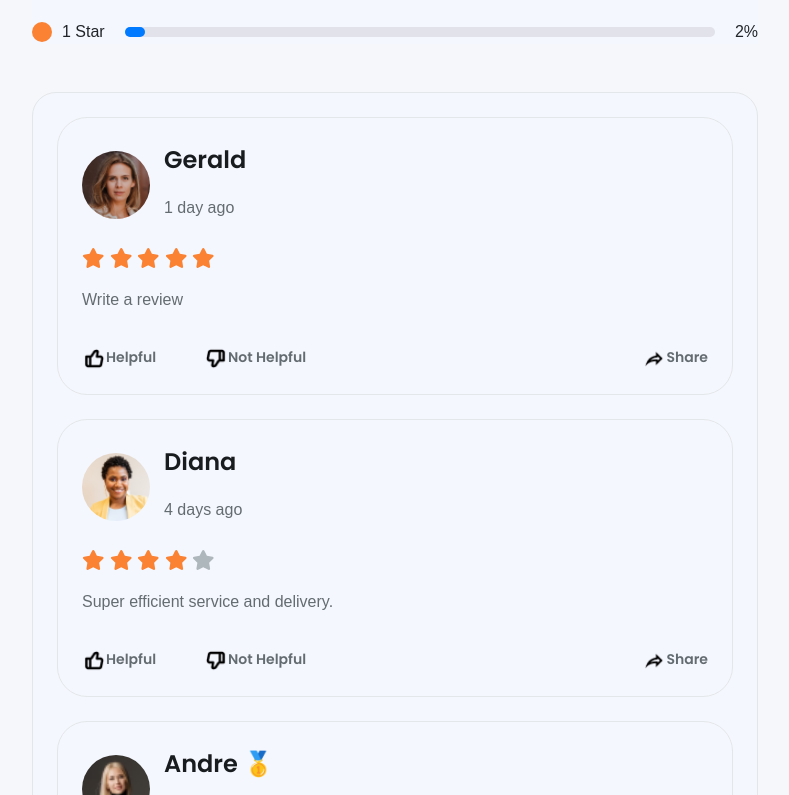
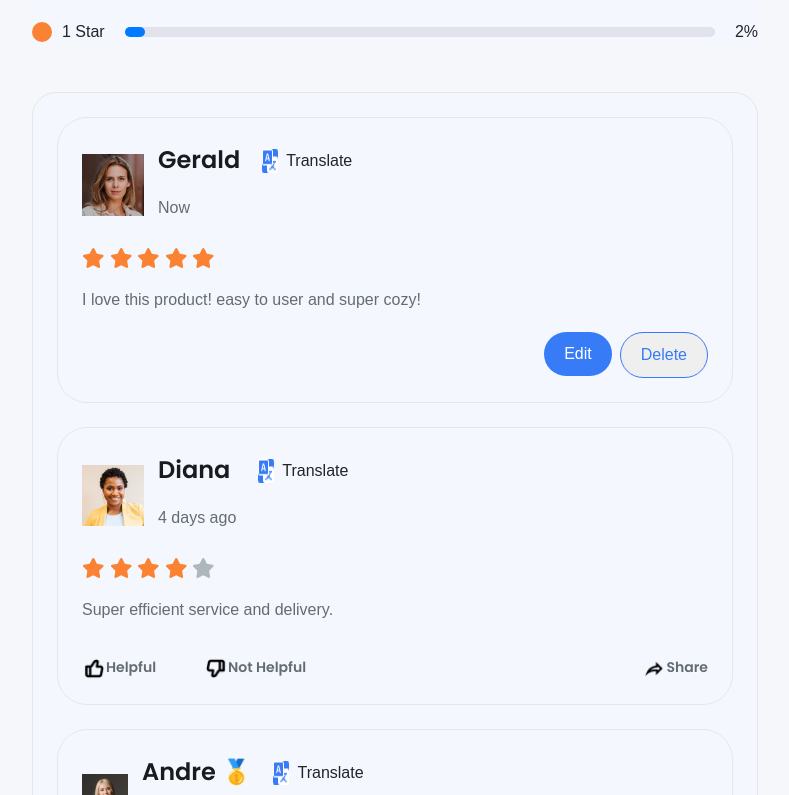
Before and after one commit to saraabdelrhman/wallet-market-master, a React (Create React App) app: page /products/1/reviews in a window 1280 px wide. Shown: the part 865-1660 px from the top of the page, without its empty margins (50-839 px from the left). Built offline with nearby package versions, Linux system fonts and the light colour scheme.

Commit message:
translate

```diff
--- a/src/components/Reviews.js
+++ b/src/components/Reviews.js
@@ -9,13 +9,14 @@ import ai from './images/ai.png';
 import like from './images/like.png';
 import dislike from './images/dislike.png';
 import share from './images/share.png';
+import translate from './images/translate.png';
 import { FontAwesomeIcon } from '@fortawesome/react-fontawesome';
 import { faStar, faStar as faStarEmpty } from '@fortawesome/free-solid-svg-icons';
 import { Link } from "react-router-dom";
 
 export default function Reviews() {
   const [reviews, setReviews] = useState([
-    { name: "Gerald", stars: 5, review: "Write a review", image: img1, date: "1 day ago" },
+    { name: "Gerald", stars: 5, review: "I love this product! easy to user and super cozy!", image: img1, date: "Now" },
     { name: "Diana", stars: 4, review: "Super efficient service and delivery.", image: img2, date: "4 days ago" },
     { name: "Andre 🥇", stars: 4, review: "Amazing delivery speed and service quality.", image: img3, date: "27 Aug 2024" }
   ]);
@@ -218,21 +219,37 @@ export default function Reviews() {
 }
 
 // Reusable Components
-
 const ReviewItem = ({ name, date, stars, review, image }) => (
   <div style={reviewItemStyle}>
+
     <div style={reviewerStyle}>
-      <img src={image} alt={name} style={reviewerImageStyle} />
+
+      <img src={image} alt={name}  />
+
+
       <div className="reviewer-details" style={reviewerDetailsStyle}>
+
         <div className="reviewer-name" style={reviewerNameStyle}>{name}</div>
+
         <div style={reviewDateStyle}>{date}</div>
+
+      </div>
+      <div className='d-flex justify-content-end align-content-end gap-2 pb-5 ms-2' >
+      <img src={translate} alt={translate} />
+      <span>Translate</span>
       </div>
     </div>
 
     <div className="review-stars" style={starsContainerStyle}>{renderStars(stars)}</div>
     <div style={reviewTextStyle}>{review}</div>
 
-    {/* Add like, dislike, and share buttons here */}
+    {name === "Gerald" ? (
+      <div  className="d-flex justify-content-end gap-2 ">
+        <Link to={'/'}> <button type='submit' style={{backgroundColor:'#377BF7',color:'white',borderRadius:'50px', padding:'10px 20px 10px 20px',border:'0px'}} >Edit</button></Link>
+          <button type='submit' style={{color:'#377BF7',borderRadius:'50px', padding:'10px 20px 10px 20px',border:'1px solid #377BF7'}} >Delete</button>
+
+      </div>
+    ) : (
       <div style={interactionIconsStyle} className="d-flex justify-content-between gap-5">
         <div className="d-flex">
           <img src={like} alt="like" style={iconStyle} />
@@ -245,8 +262,10 @@ const ReviewItem = ({ name, date, stars, review, image }) => (
           <div style={{ color: '#636C71', fontSize: 14, fontFamily: 'Poppins', fontWeight: '400', wordWrap: 'break-word' }}>Share</div>
         </div>
       </div>
+    )}
   </div>
 );
+
 
 // Component to show the star rating overview
 const StarRatingOverview = ({ rating, percentage, color, width }) => (
```
Also changed, not shown: src/components/images/translate.png (added). Lines whose indentation alone changed are shown as unchanged.
